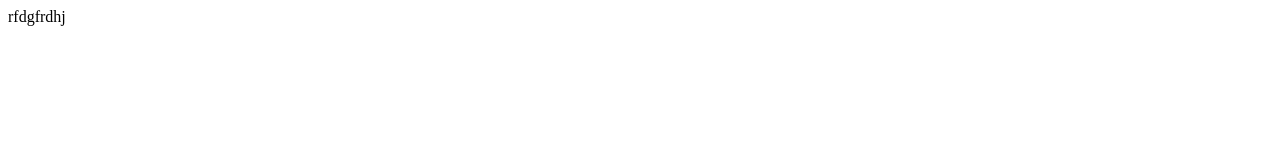
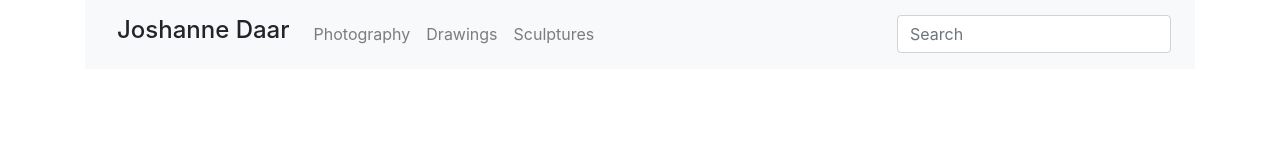
Before and after one commit to honnnei/Project, a plain HTML site: page pages/index.html in a window 1280 px wide. Drawn offline with nearby package versions, Linux system fonts and the light colour scheme; files that its build step writes are made by us from their sources.

Commit message:
Altered front page nav bar

```diff
--- a/pages/index.html
+++ b/pages/index.html
@@ -1 +1,42 @@
-rfdgfrdhj
+<!DOCTYPE html>
+<html lang="en">
+  <head>
+    <meta charset="UTF-8">
+    <meta name="viewport" content="width=device-width, initial-scale=1.0">
+    <meta http-equiv="X-UA-Compatible" content="ie=edge">
+    <link rel="stylesheet" href="https://stackpath.bootstrapcdn.com/bootstrap/4.1.1/css/bootstrap.min.css" integrity="sha384-WskhaSGFgHYWDcbwN70/dfYBj47jz9qbsMId/iRN3ewGhXQFZCSftd1LZCfmhktB" crossorigin="anonymous">
+
+    <script src="https://code.jquery.com/jquery-3.3.1.slim.min.js" integrity="sha384-q8i/X+965DzO0rT7abK41JStQIAqVgRVzpbzo5smXKp4YfRvH+8abtTE1Pi6jizo" crossorigin="anonymous"></script>
+    <script src="https://cdnjs.cloudflare.com/ajax/libs/popper.js/1.14.3/umd/popper.min.js" integrity="sha384-ZMP7rVo3mIykV+2+9J3UJ46jBk0WLaUAdn689aCwoqbBJiSnjAK/l8WvCWPIPm49" crossorigin="anonymous"></script>
+    <script src="https://stackpath.bootstrapcdn.com/bootstrap/4.1.1/js/bootstrap.min.js" integrity="sha384-smHYKdLADwkXOn1EmN1qk/HfnUcbVRZyYmZ4qpPea6sjB/pTJ0euyQp0Mk8ck+5T" crossorigin="anonymous"></script>
+
+    <link rel="stylesheet" href="css.css">
+    <title>Joshanne Daar</title>
+  </head>
+
+  <body>
+    <div class="container">
+    <!-- Nav Bar -->
+    <nav class="navbar navbar-expand-lg navbar-light bg-light">
+       <h4 class="nav-link" >Joshanne Daar</h4>
+     <button class="navbar-toggler" type="button" data-toggle="collapse" data-target="#navbarSupportedContent" aria-controls="navbarSupportedContent" aria-expanded="false" aria-label="Toggle navigation">
+       <span class="navbar-toggler-icon"></span>
+     </button>
+     <div class="collapse navbar-collapse" id="navbarSupportedContent">
+       <ul class="navbar-nav mr-auto">
+         <li class="nav-item">
+           <a class="nav-link" href="photography1.html">Photography </a>
+         </li>
+         <li class="nav-item">
+           <a class="nav-link" href="drawings1.html">Drawings</a>
+         </li>
+         <li class="nav-item">
+           <a class="nav-link" href="sculptures1.html">Sculptures</a>
+         </li>
+       </ul>
+       <form class="form-inline my-2 my-lg-0">
+         <input class="form-control mr-sm-2" type="search" placeholder="Search" aria-label="Search">
+         <!-- <button class="btn btn-outline-success my-2 my-sm-0" type="submit">Join</button> -->
+       </form>
+     </div>
+    </nav>
```
